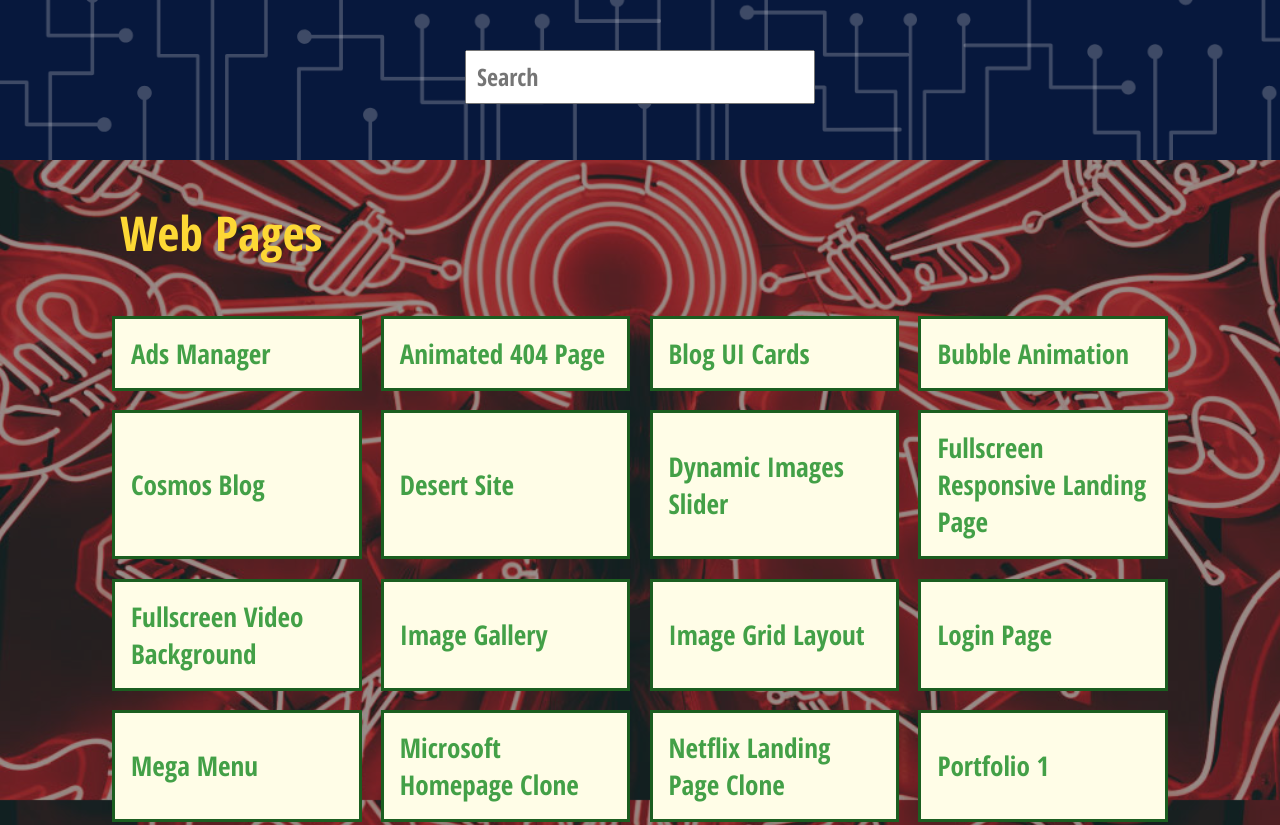
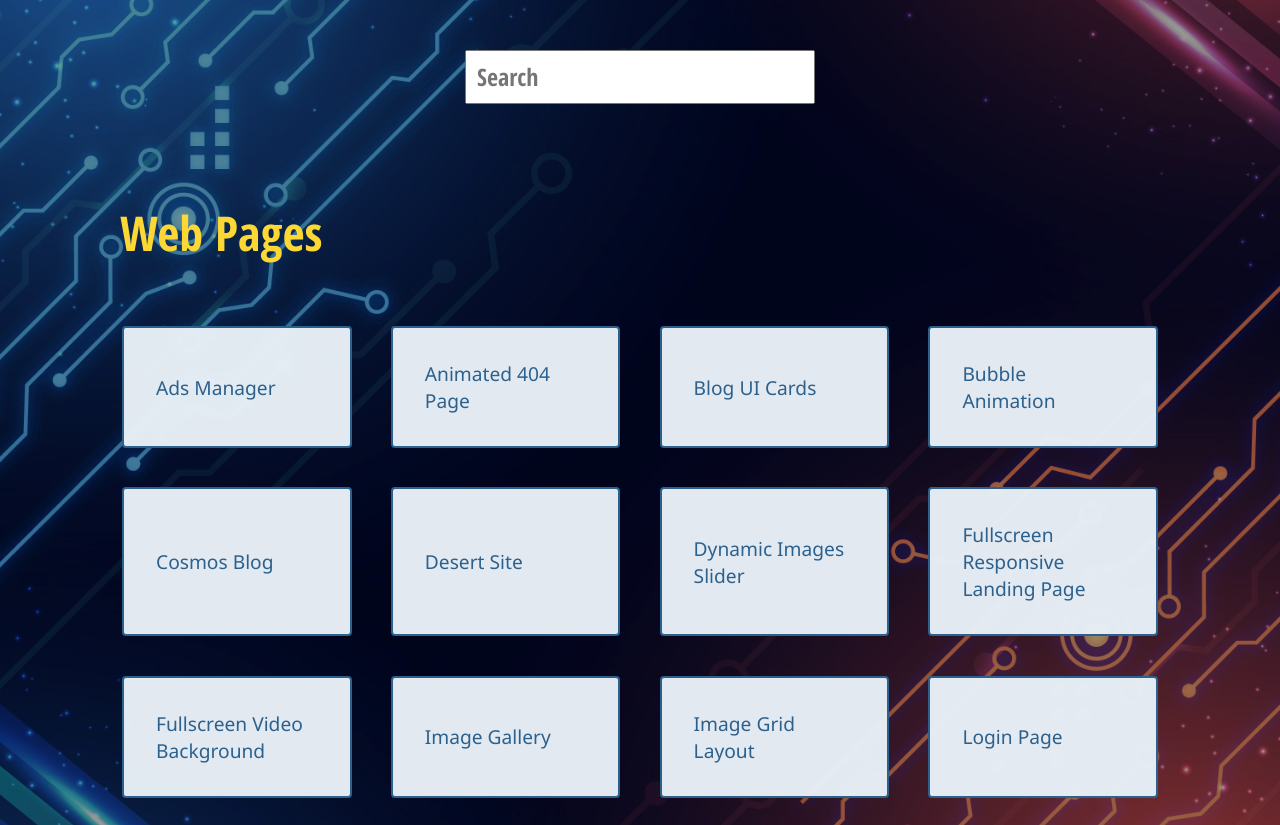
Before and after one commit to Mridul2820/web-pages, a plain HTML site: page index.html in a window 1280 px wide. Shown: the top 825 px of the page. Drawn offline with Linux system fonts and the light colour scheme.

Commit message:
cards-updated

```diff
--- a/index.html
+++ b/index.html
@@ -1,5 +1,6 @@
 <!DOCTYPE html>
 <html lang="en">
+
 <head>
     <meta charset="UTF-8">
     <meta name="viewport" content="width=device-width, initial-scale=1.0">
@@ -15,7 +16,6 @@
 
     <style>
         @import url('https://fonts.googleapis.com/css2?family=Open+Sans+Condensed:wght@700&display=swap');
-
         * {
             margin: 0;
             padding: 0;
@@ -28,10 +28,7 @@
             align-items: center;
             justify-content: center;
             flex-direction: column;
-            background-image: linear-gradient(
-                rgba(0, 0, 0, 0.4),
-                rgba(0, 0, 0, 0.4)
-                ), url(assets/coding-maestros.jpg);
+            background-image: linear-gradient( rgba(0, 0, 0, 0.4), rgba(0, 0, 0, 0.4)), url(assets/4884841.jpg);
             background-position: center;
             background-size: cover;
             background-attachment: fixed;
@@ -43,8 +40,6 @@
             left: 0;
             height: 10em;
             width: 100%;
-            background: url(assets/bg.png);
-            background-position: bottom;
             background-size: cover;
             z-index: 1000;
         }
@@ -101,7 +96,7 @@
             }
         }
 
-        .container .heading{
+        .container .heading {
             grid-column: span 4;
             padding: .5rem;
             font-size: 3rem;
@@ -109,19 +104,19 @@
         }
 
         @media only screen and (max-width: 70em) {
-            .container .heading{
+            .container .heading {
                 grid-column: span 3;
             }
         }
 
         @media only screen and (max-width: 55em) {
-            .container .heading{
+            .container .heading {
                 grid-column: span 2;
             }
         }
 
         @media only screen and (max-width: 35em) {
-            .container .heading{
+            .container .heading {
                 grid-column: span 1;
             }
         }
@@ -130,26 +125,30 @@
             list-style: none;
             display: flex;
             align-items: center;
-            border: 3px solid #1b5e20;
+            border: 2px solid rgb(44, 97, 141);
+            border-radius: 4px;
             transition: all .2s;
-            background: #fffde7;
+            background: rgba(232, 239, 246, 0.978);
+            margin: 10px;
         }
 
-        .container .page:hover{
+        .container .page:hover {
             transform: translateY(-5px) scale(1.05);
-            border: 3px solid #43a047;
+            border: 3px solid rgb(44, 97, 141);
         }
 
-        .container .page a{
-            font-size: 1.7em;
-            color: #43a047;
+        .container .page a {
+            font-size: 1.2em;
+            color: rgb(44, 97, 141);
             text-decoration: none;
-            padding: 1rem;
+            font-family: 'Segoe UI', Tahoma, Geneva, Verdana, sans-serif;
+            padding: 2rem;
             transition: all .2;
+            font-weight: 500;
         }
 
-        .container .page:hover a{
-            color: #2e7d32;
+        .container .page:hover a {
+            color: rgb(44, 97, 141);
         }
 
         .container a:visited {
@@ -157,16 +156,11 @@
         }
     </style>
 </head>
+
 <body>
 
     <div class="searchBox">
-        <input
-            type="text"
-            class="search"
-            id="searchInput"
-            placeholder="Search"
-            onkeyup="searchFunction()"
-        >
+        <input type="text" class="search" id="searchInput" placeholder="Search" onkeyup="searchFunction()">
     </div>
 
     <ul id="web-pages" class="container">
@@ -323,8 +317,7 @@
 
                 if (txtValue.toUpperCase().indexOf(filter) > -1) {
                     page[i].style.display = "";
-            }
-            else {
+                } else {
                     page[i].style.display = "none";
                 }
             }
@@ -332,4 +325,5 @@
     </script>
 
 </body>
+
 </html>
```
Also changed, not shown: assets/4884841.jpg (added), assets/bg.jpg (added), assets/bg.png (deleted). Lines whose indentation alone changed are shown as unchanged.
